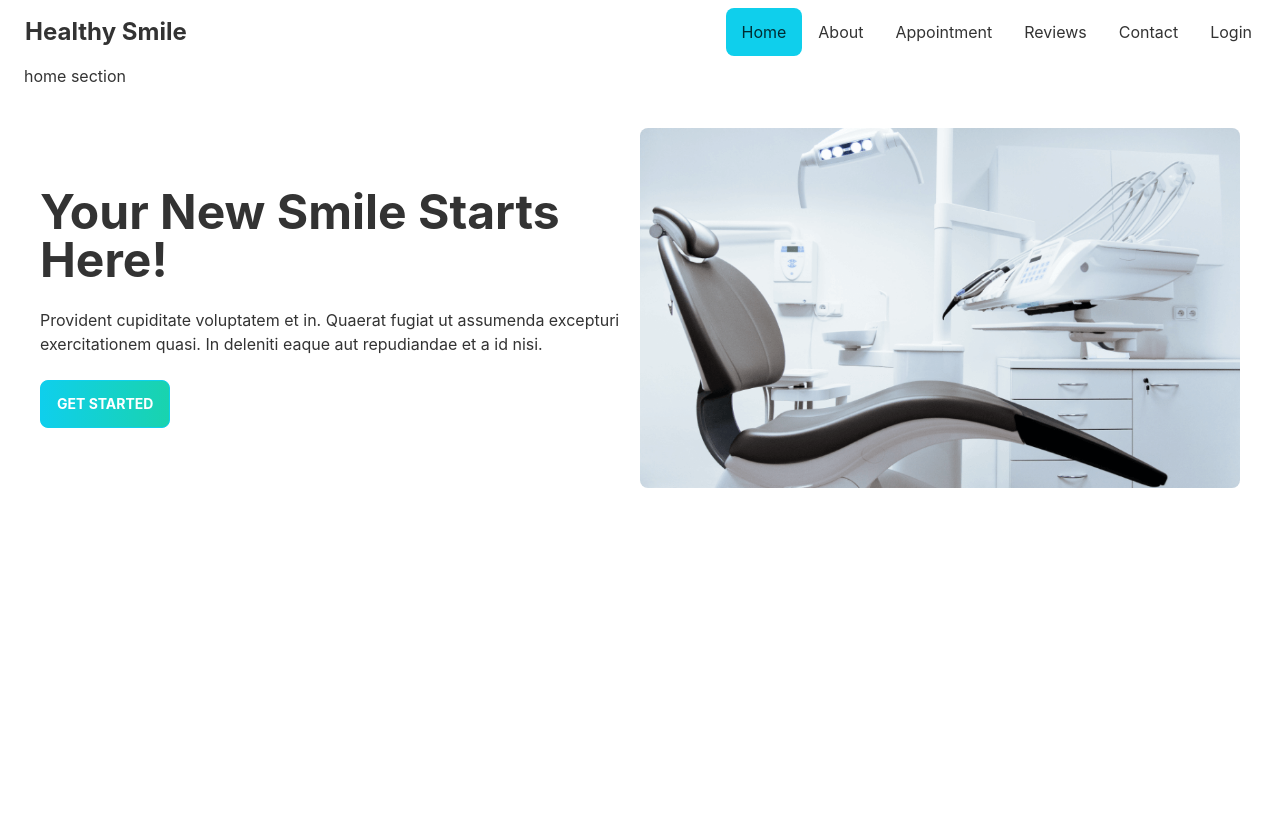
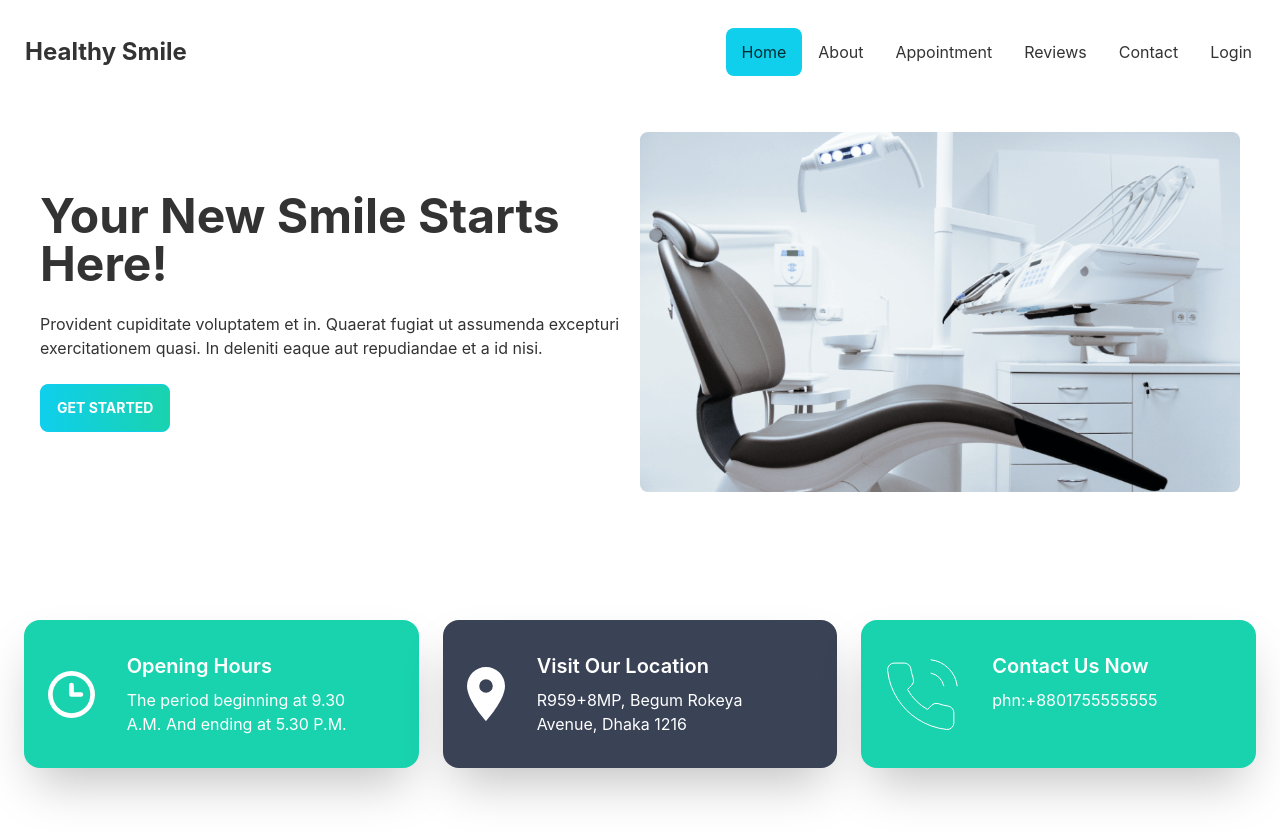
Before and after one commit to MrinmoyBaust98/Healthy_Smile, a React (Create React App) app: page / in a window 1280 px wide. Shown: the top 840 px of the page. Before the commit the page ends 800 px from the top, so only its background shows below. Built offline with nearby package versions, Linux system fonts and the light colour scheme.

Commit message:
Information Section added

```diff
--- a/src/Shared/Navbar/Navbar.js
+++ b/src/Shared/Navbar/Navbar.js
@@ -25,7 +25,7 @@ const Navbar = () => {
     </React.Fragment>
   );
   return (
-    <div className="navbar flex justify-between ">
+    <div className="navbar flex justify-between mt-5">
       <div className="navbar-start">
         <div className="dropdown">
           <label tabIndex={0} className="btn btn-ghost  lg:hidden">
--- a/src/pages/Home/Banner/Banner.js
+++ b/src/pages/Home/Banner/Banner.js
@@ -3,7 +3,7 @@ import bannerImage from "../../../assets/images/chair.png";
 
 const Banner = () => {
   return (
-    <div className="hero py-6">
+    <div className="hero my-8 ">
       <div className="hero-content flex-col lg:flex-row-reverse">
         <img src={bannerImage} className="w-1/2 rounded-lg " alt="banner-img" />
         <div>
--- a/src/pages/Home/Home/Home.js
+++ b/src/pages/Home/Home/Home.js
@@ -1,11 +1,12 @@
 import React from "react";
 import Banner from "../Banner/Banner";
+import InfoCards from "../Information/InfoCards";
 
 const Home = () => {
   return (
     <div className="px-6 ">
-      <h4>home section</h4>
       <Banner />
+      <InfoCards />
     </div>
   );
 };
--- /dev/null
+++ b/src/pages/Home/Information/InfoCard.js
@@ -0,0 +1,18 @@
+import React from "react";
+
+const InfoCard = ({ card }) => {
+  const { title, descrip, logo, bgClass } = card;
+  return (
+    <div className={`card card-side  px-6 shadow-2xl ${bgClass} text-white `}>
+      <figure>
+        <img src={logo} alt="Movie" />
+      </figure>
+      <div className="card-body">
+        <h2 className="card-title">{title}</h2>
+        <p>{descrip}</p>
+      </div>
+    </div>
+  );
+};
+
+export default InfoCard;
--- /dev/null
+++ b/src/pages/Home/Information/InfoCards.js
@@ -0,0 +1,40 @@
+import React from "react";
+import timeLogo from "../../../assets/icons/clock.svg";
+import locationLogo from "../../../assets/icons/marker.svg";
+import phoneLogo from "../../../assets/icons/phone.svg";
+import InfoCard from "./InfoCard";
+
+const InfoCards = () => {
+  const cardData = [
+    {
+      id: 1,
+      title: "Opening Hours",
+      descrip: "The period beginning at 9.30 A.M. And ending at 5.30 P.M.",
+      logo: timeLogo,
+      bgClass: "bg-secondary",
+    },
+    {
+      id: 2,
+      title: "Visit Our Location",
+      descrip: "R959+8MP, Begum Rokeya Avenue, Dhaka 1216",
+      logo: locationLogo,
+      bgClass: "bg-accent",
+    },
+    {
+      id: 3,
+      title: "Contact Us Now",
+      descrip: "phn:+8801755555555",
+      logo: phoneLogo,
+      bgClass: "bg-secondary",
+    },
+  ];
+  return (
+    <div className=" my-28 grid gap-6 grid-cols-1 lg:grid-cols-3">
+      {cardData.map((card) => (
+        <InfoCard card={card} key={card.id}></InfoCard>
+      ))}
+    </div>
+  );
+};
+
+export default InfoCards;
```
